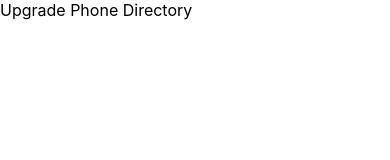
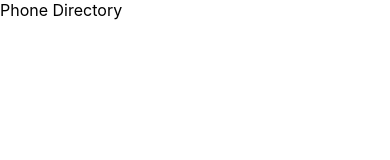
Before and after one commit to chaitali-kadam/phone-directory, a React (Create React App) app: page / in a window 390 px wide. Shown: the top 160 px of the page. Built offline with nearby package versions, Linux system fonts and the light colour scheme.

Commit message:
display phone directory

```diff
--- a/src/App.js
+++ b/src/App.js
@@ -3,7 +3,7 @@ import './App.css';
 function App() {
   return (
     <div>
-      Upgrade Phone Directory
+      Phone Directory
     </div>
   );
 }
```
